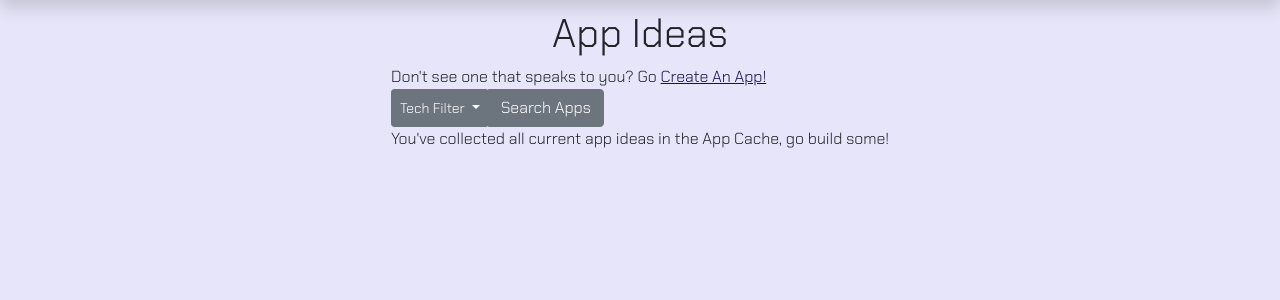
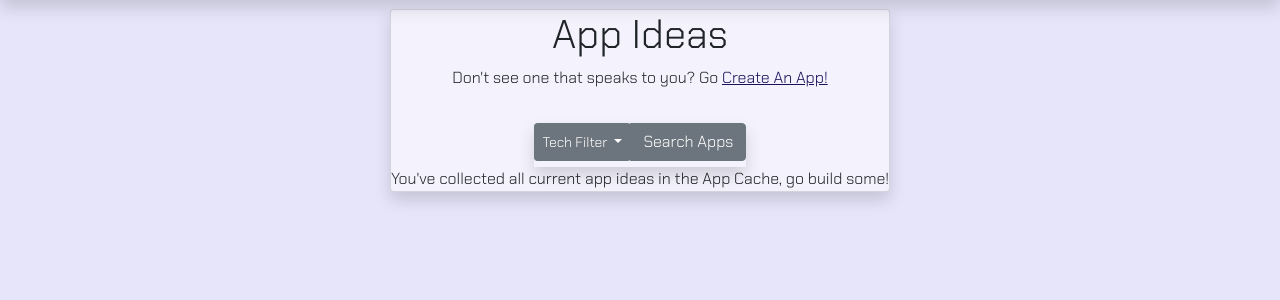
Before and after one commit to kimjane93/AppCacheApp, a Django app: page /apps/ in a window 1280 px wide. Shown: the part 61-361 px from the top of the page. Run offline with Django 3.2, Linux system fonts and the light colour scheme; the visitor is signed in with stand-in values (Sample User, id 1); data that the repository does not hold is empty; some libraries are stand-ins or nearby versions.

Commit message:
style apps index page

```diff
--- a/main_app/static/css/style.css
+++ b/main_app/static/css/style.css
@@ -8,14 +8,14 @@ body {
     background-color: #E7E5FA;
   }
 
-  main {
+main {
     flex: 1 0 auto;
   }
-
 
 .card-list {
     display: flex;
     flex-direction: row;
+    flex-wrap: wrap;
     align-items: center;
     justify-content: center;
 }
@@ -106,3 +106,13 @@ margin-top: 10px;
 #app-title {
   font-size: 25px;
 }
+
+.card-header {
+  text-align: center;
+  background-color: #9F95EC;
+  font-size: 25px;
+}
+
+.btn {
+  margin-bottom: 3%;
+}
--- a/main_app/templates/apps/index.html
+++ b/main_app/templates/apps/index.html
@@ -1,17 +1,16 @@
 {% extends 'base.html' %}
 
 {% block content %}
-<div class="page-top">
+<div class="page-top card shadow">
 <h1>App Ideas</h1>
 <span>Don't see one that speaks to you? Go <a href="{% url 'apps_create' %}">Create An App!</a></span>
-
-
+<hr>
 <form action="{% url 'apps_search' %}" method="get">
-    <div class="btn-group">
+    <div class="btn-group shadow">
         <button class="btn btn-secondary btn-sm dropdown-toggle" type="button" data-bs-toggle="dropdown" aria-expanded="false">
           Tech Filter
         </button>
-        <ol class="dropdown-menu dropdown-menu-dark scrollable-menu" role="menu" style="height: auto;max-height: 180px; overflow-x: hidden;" aria-labelledby="dropdownMenuButton2">
+        <ol class="dropdown-menu dropdown-menu-dark scrollable-menu shadow" role="menu" style="height: auto;max-height: 180px; overflow-x: hidden;" aria-labelledby="dropdownMenuButton2">
     {% for tech in tech.all %}
     <li class="dropdown-item">
     {{tech.name}}
@@ -23,29 +22,26 @@
 </form>
 </div>
 
-
-
-
 {% if apps.count %}
 <div class="card-list">
     {% for app in apps %}
-        <div class="card border-light shadow mb-5 bg-white rounded">
-            <div class="card-header">{{ app.name }}</div>
+        <div class="card border-light shadow rounded">
+            <div class="card-header shadow">{{ app.name }}</div>
         <div class="card-body">
         </div>
-        <div class="d-grid gap-2 col-6 mx-auto">
+        <div class="card-body">
         <form action="{% url 'apps_detail' app.id %}">
-            <button type="submit" class="btn btn-secondary">Details</button>
+            <button type="submit" class="btn btn-secondary shadow">Details</button>
         </form>
         {% if app in apps_you_dont_have.all %}
       <form action="{% url 'assoc_user' app.id %}" method="post">
             {% csrf_token %}
-            <button type="submit" class="btn btn-secondary">
+            <button type="submit" class="btn btn-secondary shadow">
                 Add To List!
             </button>
         </form>
         {% else %}
-        <p>You Have This On Your Build List</p>
+        <p class="shadow alert">You Have This On Your Build List</p>
         {% endif %}
     </div>
     </div>
@@ -57,5 +53,4 @@
 </div>
 {% endif %}
 
-
 {% endblock %}
```
